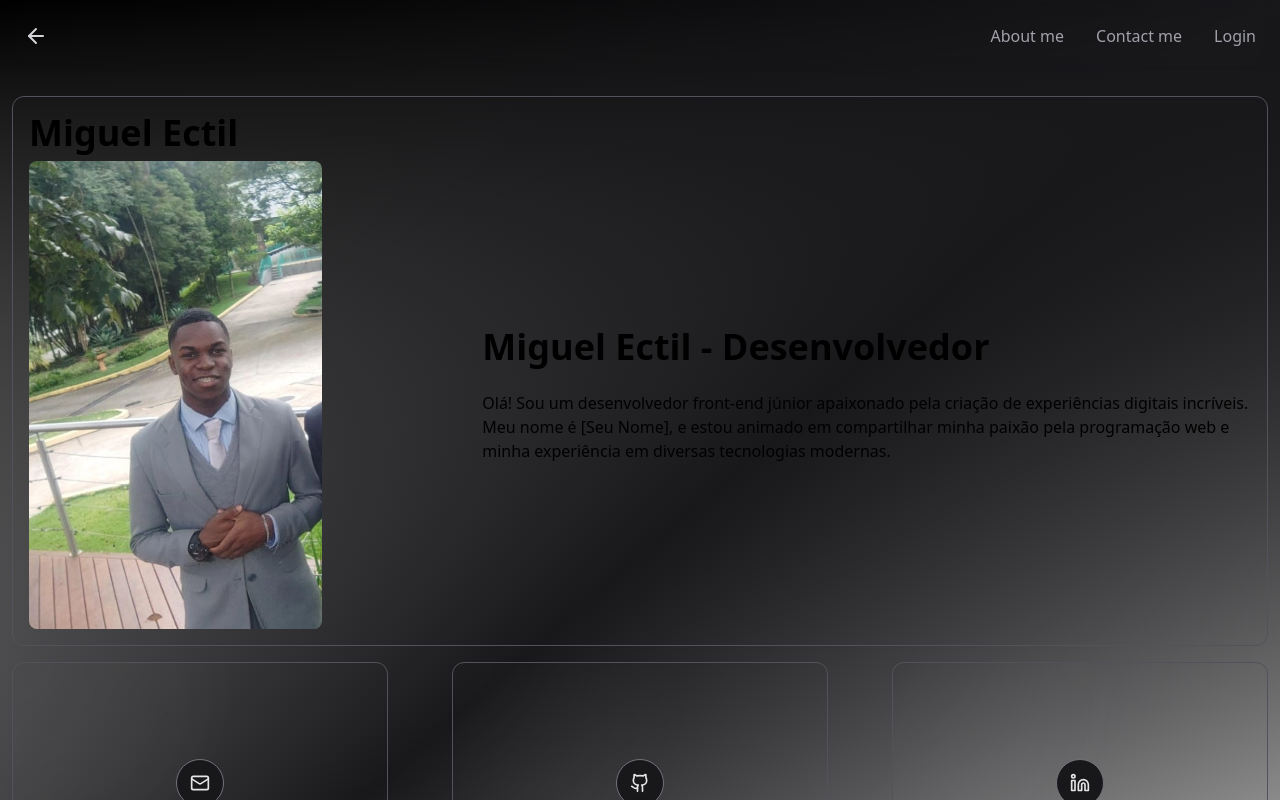
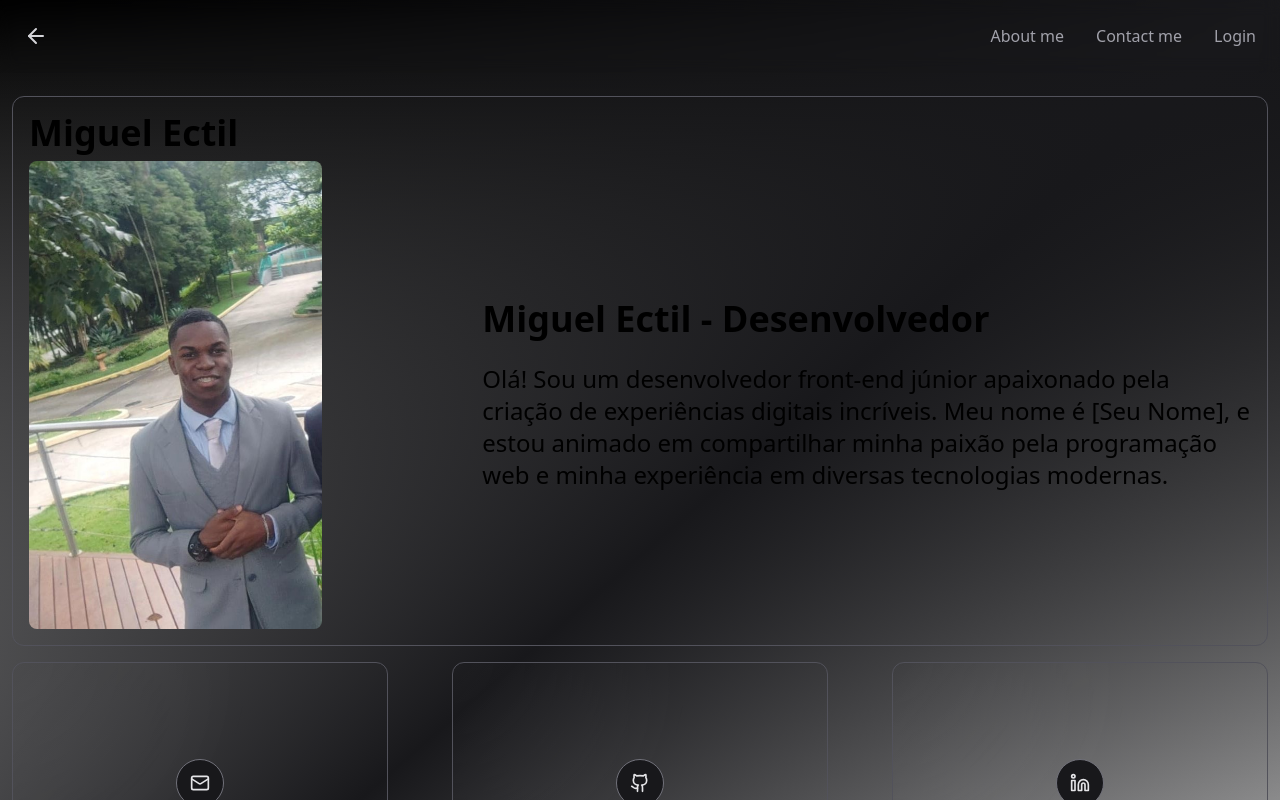
Before and after one commit to Miguel-ectil/portfolio, a Next.js app: page /projects in a window 1280 px wide. Shown: the top 800 px of the page. Built offline with nearby package versions, Linux system fonts and the light colour scheme; no server answers.

Commit message:
[UPD] melhorando a minha apresentação

```diff
--- a/src/app/projects/page.tsx
+++ b/src/app/projects/page.tsx
@@ -111,7 +111,7 @@ export default function Example() {
                 </img>
                 <div>
                   <h1 className="text-4xl mb-2"><strong>Miguel Ectil - Desenvolvedor</strong></h1>
-                  <p className="mt-6">
+                  <p className="mt-6 text-2xl">
                     Olá! Sou um desenvolvedor front-end júnior apaixonado pela criação de experiências digitais incríveis. Meu nome é [Seu Nome], e estou animado em compartilhar minha paixão pela programação web e minha experiência em diversas tecnologias modernas.
                   </p>
                 </div>
```
